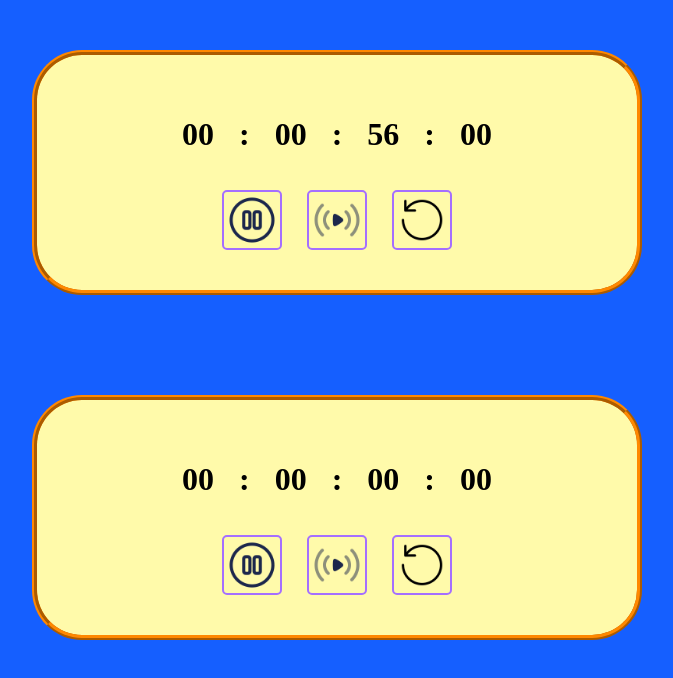
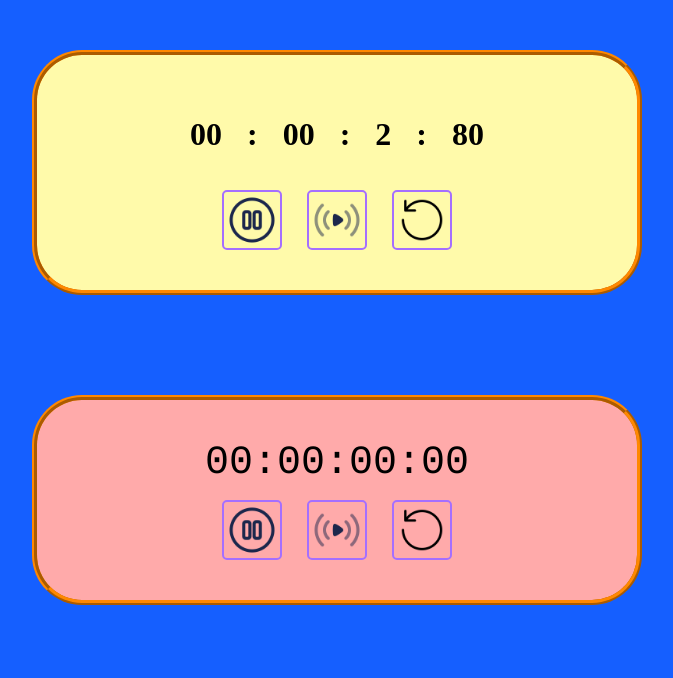
Before and after one commit to mostafa1350/StopWatch, a plain HTML site: page main/index.html in a window 1280 px wide. Both pictures are taken after a click on the picture 640 px from the left and 219 px from the top of the page. Shown: the whole page, without its empty margins (303-976 px from the left). Drawn offline with Linux system fonts and the light colour scheme.

Commit message:
Change and update for the second part
Change and update for the second part

```diff
--- a/main/index.html
+++ b/main/index.html
@@ -28,13 +28,7 @@
     </div>
     <div class="Coronometr2">
         <div class="ShowTimeClass2">
-            <h1 id="ShowTime-h">00</h1>
-            <h1 id="ShowTime-col1">:</h1>
-            <h1 id="ShowTime-m">00</h1>
-            <h1 id="ShowTime-col2">:</h1>
-            <h1 id="ShowTime-s">00</h1>
-            <h1 id="ShowTime-col3">:</h1>
-            <h1 id="ShowTime-mls">00</h1>
+            00:00:00:00
         </div>
 
         <div class="btns2">
--- a/main/js/myJavaScript1.js
+++ b/main/js/myJavaScript1.js
@@ -5,54 +5,98 @@ let ShowTime_m = document.getElementById("ShowTime-m");
 let ShowTime_s = document.getElementById("ShowTime-s");
 let ShowTime_mls = document.getElementById("ShowTime-mls");
 let myCounter = null;
+let isPlay = false;
+let sec = 0;
+let hunth = 0;
+let minute = 0;
+let houre = 0;
 let elapsTime = 0;
 let startTime = 0;
 let hundrth = 10420;
 // =================================
+const playFunc =()=>{
+    if(!isPlay)
+        {
+            hunth = setInterval(()=>{
+            if(ms===100){
+                ms=0;
+            }
+            ShowTime_mls.innerText = `${++ms}`;
 
-function Coronometr() {
-    ms +=parseInt(hundrth%100);
-    //ms++;
+           },10);
+           sec = setInterval(()=>{
+            if(ss===60){
+                ss=0;
+                mm++;
+            }
+            ShowTime_s.innerText = `${++ss}`;
 
-    if (ms == 100) {
-        ms = 0;
-        ss++;
-        if (ss == 60) {
-            ss = 0;
-            mm++;
-            if (mm == 60) {
-                mm = 0;
-                hh++
-                if (hh = 24) {
-                    hh = 0;
-                }
+           },1000);
+           minute = setInterval(()=>{
+            if(mm===60){
+                mm=0;
+                hh++;
             }
+            ShowTime_m.innerText = `${++mm}`;
+
+           },60000);
+           houre = setInterval(()=>{
+            if(hh===24){
+                hh=0;
+            }
+            ShowTime_m.innerText = `${++hh}`;
+
+           },3600000);
+
         }
-    }
-
-    let h = hh < 10 ? "0" + hh : hh;
-    let m = mm < 10 ? "0" + mm : mm;
-    let s = ss < 10 ? "0" + ss : ss;
-    let mls = ms < 10 ? "0" + ms : ms;
-
-    ShowTime_h.innerHTML = h;
-    ShowTime_m.innerHTML = m;
-    ShowTime_s.innerHTML = s;
-    ShowTime_mls.innerHTML = mls;
-
 }
 
-// ==================================
-function playFunc() {
-    const curTime = Date.now();
-    elapsTime = curTime - startTime;
 
 
-    if (myCounter !== null) {
-        clearInterval(myCounter);
-    }
-    myCounter = setInterval(Coronometr, 10);
-}
+
+// function Coronometr() {
+//     ms +=parseInt(hundrth%100);
+//     //ms++;
+
+//     if (ms == 100) {
+//         ms = 0;
+//         ss++;
+//         if (ss == 60) {
+//             ss = 0;
+//             mm++;
+//             if (mm == 60) {
+//                 mm = 0;
+//                 hh++
+//                 if (hh = 24) {
+//                     hh = 0;
+//                 }
+//             }
+//         }
+//     }
+
+//     let h = hh < 10 ? "0" + hh : hh;
+//     let m = mm < 10 ? "0" + mm : mm;
+//     let s = ss < 10 ? "0" + ss : ss;
+//     let mls = ms < 10 ? "0" + ms : ms;
+
+//     ShowTime_h.innerHTML = h;
+//     ShowTime_m.innerHTML = m;
+//     ShowTime_s.innerHTML = s;
+//     ShowTime_mls.innerHTML = mls;
+
+// }
+
+// ==================================
+// function playFunc() {
+//     const curTime = Date.now();
+//     elapsTime = curTime - startTime;
+
+
+//     if (myCounter !== null) {
+//         clearInterval(myCounter);
+//     }
+//     myCounter = setInterval(Coronometr, 10);
+// }
 // ==================================
 function pauseFunc() {
     clearInterval(myCounter);
--- a/main/js/myJavaScript2.js
+++ b/main/js/myJavaScript2.js
@@ -0,0 +1,30 @@
+ShowTimeClass2 = document.getElementById("ShowTimeClass2");
+let counter = null;
+let running = false;
+let beginTime = 0;
+let elapsTime = 0;
+
+// =====================================
+const playFunc2 = ()=>{
+    if(!running)
+    {
+        beginTime = Date.now() - elapsTime ;
+        counter = setInterval(UpdateTime , 10);
+        running = false;
+    }
+}
+const pauseFunc2 = ()=>{
+
+}
+const resetFunc2 = ()=>{
+
+}
+
+// =========================
+const UpdateTime = ()=>{
+    const curTime = Date.now();
+    elapsTime = curTime - beginTime ;
+
+    let hh = Math.floor(elapsTime / (1000*60*60));
+
+}
--- a/main/myStyle/myStyle2.css
+++ b/main/myStyle/myStyle2.css
@@ -1,5 +1,5 @@
 .Coronometr2{
-    background:#fffaaa;
+    background: #ffaaaa;
     position:center;
     text-align:center;
     width:90%;
@@ -17,6 +17,8 @@
     justify-content:center;
     gap:25px;
     margin-bottom:15px;
+    font-size:40px;
+    font-family:courier;
 }
 
 .btns2{
```
